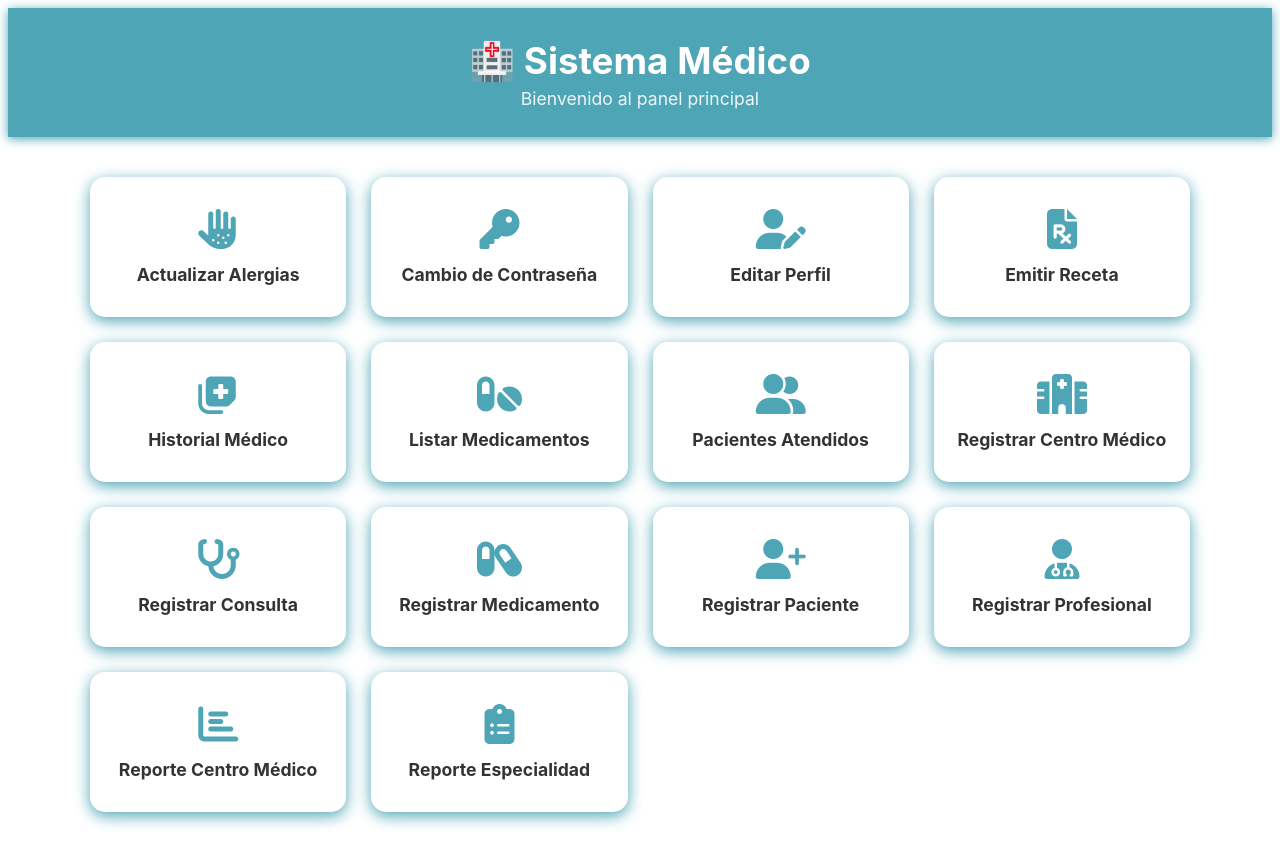
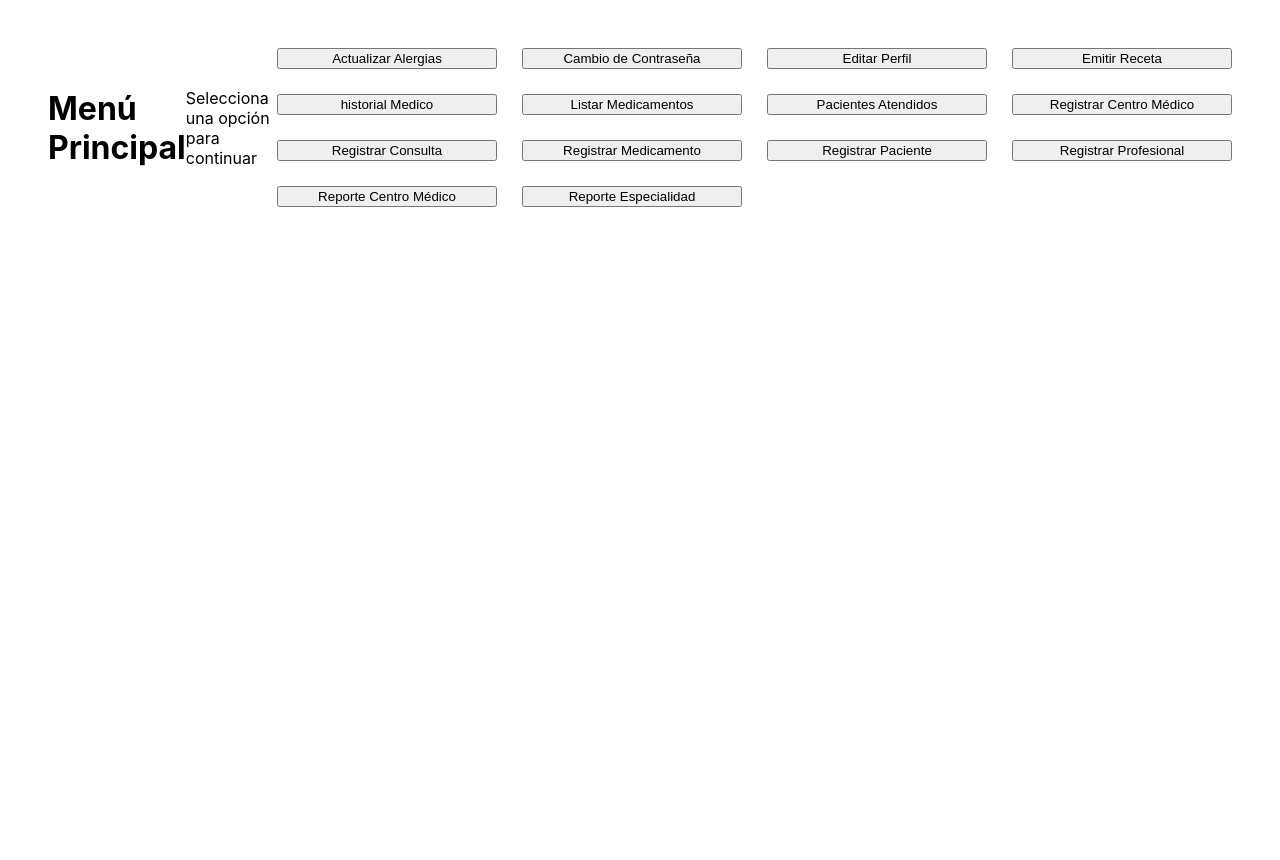
Before and after one commit to flzuazo/Frontend-G1-Arqui-Web, an Angular app: page /menu in a window 1280 px wide. After the commit the page ends 800 px from the top, so only its background shows below. Built offline with nearby package versions, Linux system fonts and the light colour scheme.

Commit message:
HU10:Editar perfil paciente(unido al backend)

```diff
--- a/src/app/components/editar-perfil-paciente/editar-perfil-paciente.ts
+++ b/src/app/components/editar-perfil-paciente/editar-perfil-paciente.ts
@@ -1,7 +1,8 @@
 import { Component, OnInit } from '@angular/core';
-import { FormBuilder, FormGroup, Validators, ReactiveFormsModule } from '@angular/forms';
 import { CommonModule } from '@angular/common';
+import { FormBuilder, FormGroup, ReactiveFormsModule, Validators } from '@angular/forms';
 import { EditarPacienteService } from '../../services/editar-paciente.service';
+import { Paciente, PacienteUpdateDTO } from '../../model/paciente';
 
 @Component({
   selector: 'app-editar-perfil-paciente',
@@ -10,61 +11,89 @@ import { EditarPacienteService } from '../../services/editar-paciente.service';
   templateUrl: './editar-perfil-paciente.html',
   styleUrls: ['./editar-perfil-paciente.css']
 })
-export class ProfileComponent implements OnInit {
+export class EditarPerfilPaciente implements OnInit {
   form: FormGroup;
   loading = false;
 
-  constructor(private fb: FormBuilder, private editarPacienteService: EditarPacienteService) {
+  constructor(private fb: FormBuilder, private svc: EditarPacienteService) {
     this.form = this.fb.group({
-      nombres: ['', [Validators.required, Validators.minLength(2)]],
-      apellidos: ['', [Validators.required, Validators.minLength(2)]],
-      dni: [''],
-      fechaNacimiento: ['', Validators.required],
-      sexo: ['M', Validators.required],
-      direccion: ['', Validators.required],
-      telefono: ['', [Validators.required, Validators.pattern('^[0-9()+ -]{6,}$')]],
-      correo: ['', [Validators.required, Validators.email]],
-      alergias: ['']
+      nombres:         [{ value: '', disabled: true }, [Validators.required, Validators.minLength(2)]],
+      apellidos:       [{ value: '', disabled: true }, [Validators.required, Validators.minLength(2)]],
+      dni:             [{ value: '', disabled: true }],
+      fechaNacimiento: [{ value: '', disabled: true }, Validators.required],
+      sexo:            [{ value: 'M', disabled: true }, Validators.required],
+      tipoSangre:      [{ value: '', disabled: true }],   // <- añadido, solo lectura
+      direccion:       [''],
+      telefono:        ['', [Validators.required, Validators.pattern(/^[0-9()+\s-]{6,}$/)]],
+      correo:          ['', [Validators.required, Validators.email]],
+      alergias:        [{ value: '', disabled: true }]    // <- solo lectura
     });
+
   }
 
-  ngOnInit() {
-    const idPaciente = 1;
-    this.editarPacienteService.obtenerPaciente(idPaciente).subscribe(p => {
+  ngOnInit(): void {
+    const idPaciente = 1; //Number(localStorage.getItem('idPaciente') ?? 1);
+    this.svc.obtenerPaciente(idPaciente).subscribe({
+      next: (p: Paciente) => {
+        // Normaliza fecha a YYYY-MM-DD por si llega con hora
+        const fecha = (p.fechaNacimiento || '').slice(0, 10);
         this.form.patchValue({
           nombres: p.nombres,
           apellidos: p.apellidos,
           dni: p.dni,
-        fechaNacimiento: p.fechaNacimiento,
-        sexo: p.sexo,
-        direccion: p.direccion || '',
-        telefono: p.telefono || '',
-        correo: p.correo || '',
-        alergias: p.alergias || ''
+          fechaNacimiento: fecha,
+          sexo: (p.sexo as any) || 'M',
+          direccion: p.direccion ?? '',
+          telefono: p.telefono ?? '',
+          correo: p.email ?? '',          // <- email backend → correo UI
+          alergias: p.alergias ?? ''
         });
+      },
+      error: (e) => this.alertError(e, 'No se pudo cargar el paciente')
     });
   }
 
-  setSexo(v: 'M' | 'F') {
-    this.form.get('sexo')?.setValue(v);
+  setSexo(v: 'M'|'F') {
+    const c = this.form.get('sexo');
+    if (!c || c.disabled) return;   // ← no permitir cambios
+    c.setValue(v);
   }
 
-  submit() {
-    if (this.form.invalid) return;
 
+  private normalizeDate(d: string): string {
+    if (!d) return '';
+    return /^\d{4}-\d{2}-\d{2}$/.test(d) ? d : new Date(d).toISOString().slice(0,10);
+  }
+
+  private buildPayload(): PacienteUpdateDTO {
+    const v = this.form.getRawValue();
+    return {
+      nombres: v.nombres.trim(),
+      apellidos: v.apellidos.trim(),
+      fechaNacimiento: this.normalizeDate(v.fechaNacimiento),
+      sexo: v.sexo,                       // si tu DTO no acepta 'O', valida aquí
+      direccion: v.direccion?.trim() || '',
+      telefono: v.telefono?.trim() || '',
+      email: v.correo?.trim(),            // <- mapeo correo UI → email backend
+      alergias: v.alergias?.trim() || ''
+    };
+  }
+
+  submit(): void {
+    if (this.form.invalid || this.loading) return;
+    const idPaciente = 1;//Number(localStorage.getItem('idPaciente') ?? 1);
+    const payload = this.buildPayload();
     this.loading = true;
-    const idPaciente = 1;
-    const payload = { ...this.form.getRawValue() };
 
-    this.editarPacienteService.actualizarPaciente(idPaciente, payload).subscribe({
-      next: () => {
-        this.loading = false;
-        alert('Perfil actualizado correctamente');
-      },
-      error: () => {
-        this.loading = false;
-        alert('Error al actualizar el perfil');
-      }
+    this.svc.actualizarPaciente(idPaciente, payload).subscribe({
+      next: () => { this.loading = false; alert('Perfil actualizado correctamente'); },
+      error: (e) => { this.loading = false; this.alertError(e, 'Error al actualizar el perfil'); }
     });
   }
+
+  private alertError(e: any, fallback: string) {
+    console.error(e);
+    const msg = e?.error?.message || e?.error?.error || e?.message || fallback;
+    alert(msg);
   }
+}
--- a/src/app/components/menu-principal/menu-principal.html
+++ b/src/app/components/menu-principal/menu-principal.html
@@ -1,83 +1,21 @@
-<div class="menu-header">
-  <h1>🏥 Sistema Médico</h1>
-  <p>Bienvenido al panel principal</p>
-</div>
+<main class="menu-container">
+  <h1>Menú Principal</h1>
+  <p>Selecciona una opción para continuar</p>
 
-<main class="menu-container">
   <div class="menu-grid">
-    <div class="menu-card" routerLink="/actualizar-alergias">
-      <i class="fas fa-allergies"></i>
-      <h3>Actualizar Alergias</h3>
-    </div>
-
-    <div class="menu-card" routerLink="/cambio-contraseña">
-      <i class="fas fa-key"></i>
-      <h3>Cambio de Contraseña</h3>
-    </div>
-
-    <div class="menu-card" routerLink="/editar">
-      <i class="fas fa-user-edit"></i>
-      <h3>Editar Perfil</h3>
-    </div>
-
-    <div class="menu-card" routerLink="/emitir-receta">
-      <i class="fas fa-file-prescription"></i>
-      <h3>Emitir Receta</h3>
-    </div>
-
-    <div class="menu-card" routerLink="/historial-medico">
-      <i class="fas fa-notes-medical"></i>
-      <h3>Historial Médico</h3>
-    </div>
-
-    <div class="menu-card" routerLink="/listar-medicamentos">
-      <i class="fas fa-pills"></i>
-      <h3>Listar Medicamentos</h3>
-    </div>
-
-    <div class="menu-card" routerLink="/pacientes-atendidos">
-      <i class="fas fa-user-friends"></i>
-      <h3>Pacientes Atendidos</h3>
-    </div>
-
-    <div class="menu-card" routerLink="/registro-centro-medico">
-      <i class="fas fa-hospital"></i>
-      <h3>Registrar Centro Médico</h3>
-    </div>
-
-    <div class="menu-card" routerLink="/registro-consulta">
-      <i class="fas fa-stethoscope"></i>
-      <h3>Registrar Consulta</h3>
-    </div>
-
-    <div class="menu-card" routerLink="/registro-medicamento">
-      <i class="fas fa-capsules"></i>
-      <h3>Registrar Medicamento</h3>
-    </div>
-
-    <div class="menu-card" routerLink="/registro-paciente">
-      <i class="fas fa-user-plus"></i>
-      <h3>Registrar Paciente</h3>
-    </div>
-
-    <div class="menu-card" routerLink="/registro-profesional">
-      <i class="fas fa-user-md"></i>
-      <h3>Registrar Profesional</h3>
-    </div>
-
-    <div class="menu-card" routerLink="/reporte-centro-medico">
-      <i class="fas fa-chart-bar"></i>
-      <h3>Reporte Centro Médico</h3>
-    </div>
-
-    <div class="menu-card" routerLink="/informes/reporte-especialidad">
-      <i class="fas fa-clipboard-list"></i>
-      <h3>Reporte Especialidad</h3>
-    </div>
+    <button routerLink="/actualizar-alergias">Actualizar Alergias</button>
+    <button routerLink="/cambio-contraseña">Cambio de Contraseña</button>
+    <button routerLink="/editar">Editar Perfil</button>
+    <button routerLink="/emitir-receta">Emitir Receta</button>
+    <button routerLink="/historial-medico">historial Medico</button>
+    <button routerLink="/listar-medicamentos">Listar Medicamentos</button>
+    <button routerLink="/pacientes-atendidos">Pacientes Atendidos</button>
+    <button routerLink="/registro-centro-medico">Registrar Centro Médico</button>
+    <button routerLink="/registro-consulta">Registrar Consulta</button>
+    <button routerLink="/registro-medicamento">Registrar Medicamento</button>
+    <button routerLink="/registro-paciente">Registrar Paciente</button>
+    <button routerLink="/registro-profesional">Registrar Profesional</button>
+    <button routerLink="/reporte-centro-medico">Reporte Centro Médico</button>
+    <button routerLink="/informes/reporte-especialidad">Reporte Especialidad</button>
   </div>
 </main>
-
-<link
-  rel="stylesheet"
-  href="https://cdnjs.cloudflare.com/ajax/libs/font-awesome/6.5.0/css/all.min.css"
-/>
--- a/src/app/services/editar-paciente.service.ts
+++ b/src/app/services/editar-paciente.service.ts
@@ -1,18 +1,22 @@
 import { Injectable } from '@angular/core';
 import { HttpClient } from '@angular/common/http';
 import { environment } from '../../environments/environment';
+import {Paciente, PacienteUpdateDTO} from '../model/paciente';
+import {Observable} from 'rxjs';
 
 @Injectable({ providedIn: 'root' })
 export class EditarPacienteService {
-  private apiUrl = environment.apiURL;
+  private baseUrl = environment.apiURL;
 
   constructor(private http: HttpClient) {}
 
+  // GET /api/pacientes/{id}
   obtenerPaciente(id: number) {
-    return this.http.get<any>(`${this.apiUrl}/pacientes/${id}`);
+    return this.http.get<any>(`${this.baseUrl}/pacientes/${id}`);
   }
 
-  actualizarPaciente(id: number, data: any) {
-    return this.http.put(`${this.apiUrl}/actualizar_paciente/${id}`, data);
+  // PUT /api/actualizar_paciente/{id}
+  actualizarPaciente(id: number, data: PacienteUpdateDTO): Observable<Paciente> {
+    return this.http.put<Paciente>(`${this.baseUrl}/actualizar_paciente/${id}`, data);
   }
 }
```
Also changed, not shown: src/app/app.routes.ts (+7 -3 lines), src/app/model/paciente.ts (+11 -0 lines). Lines whose indentation alone changed are shown as unchanged.
